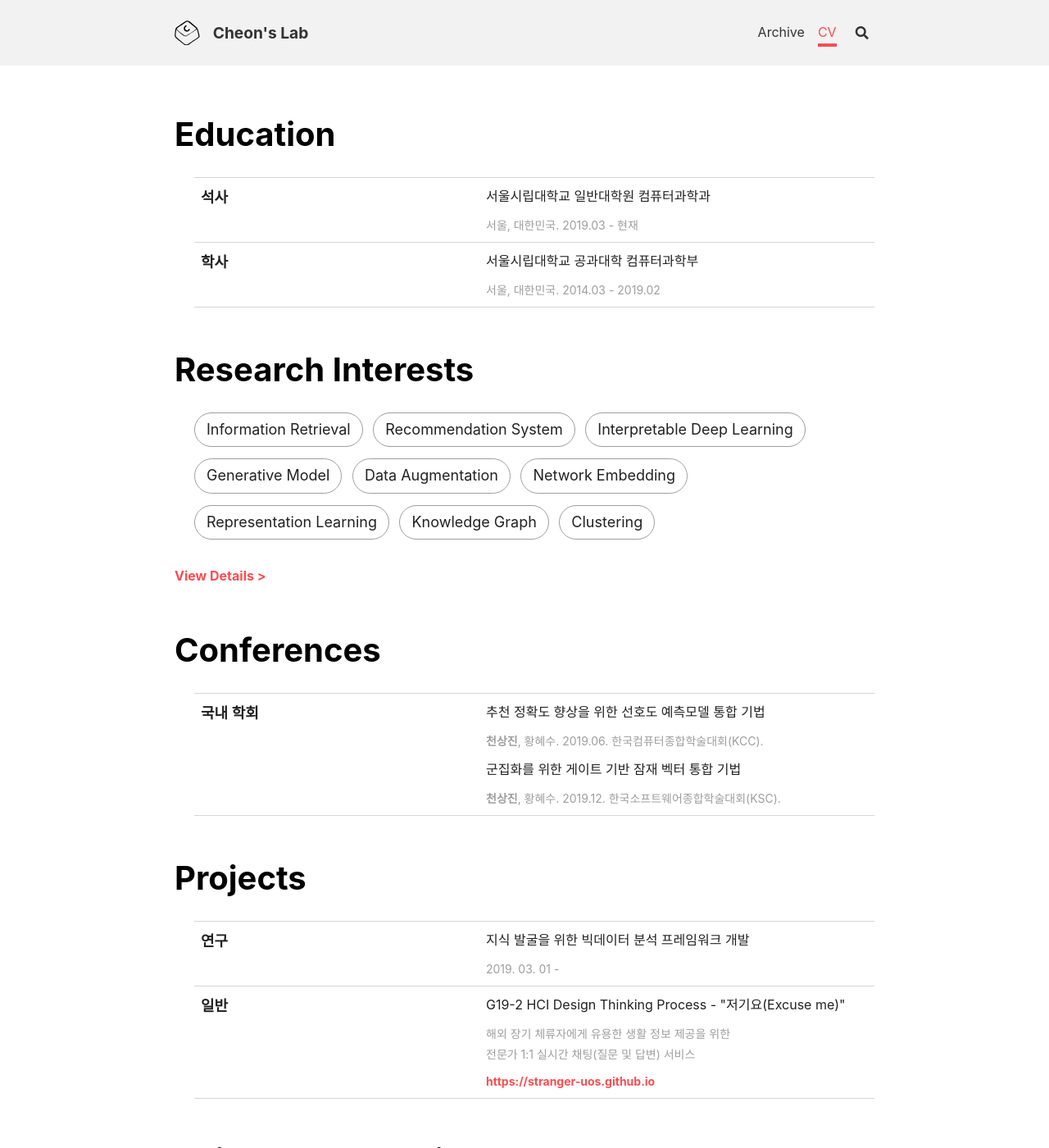
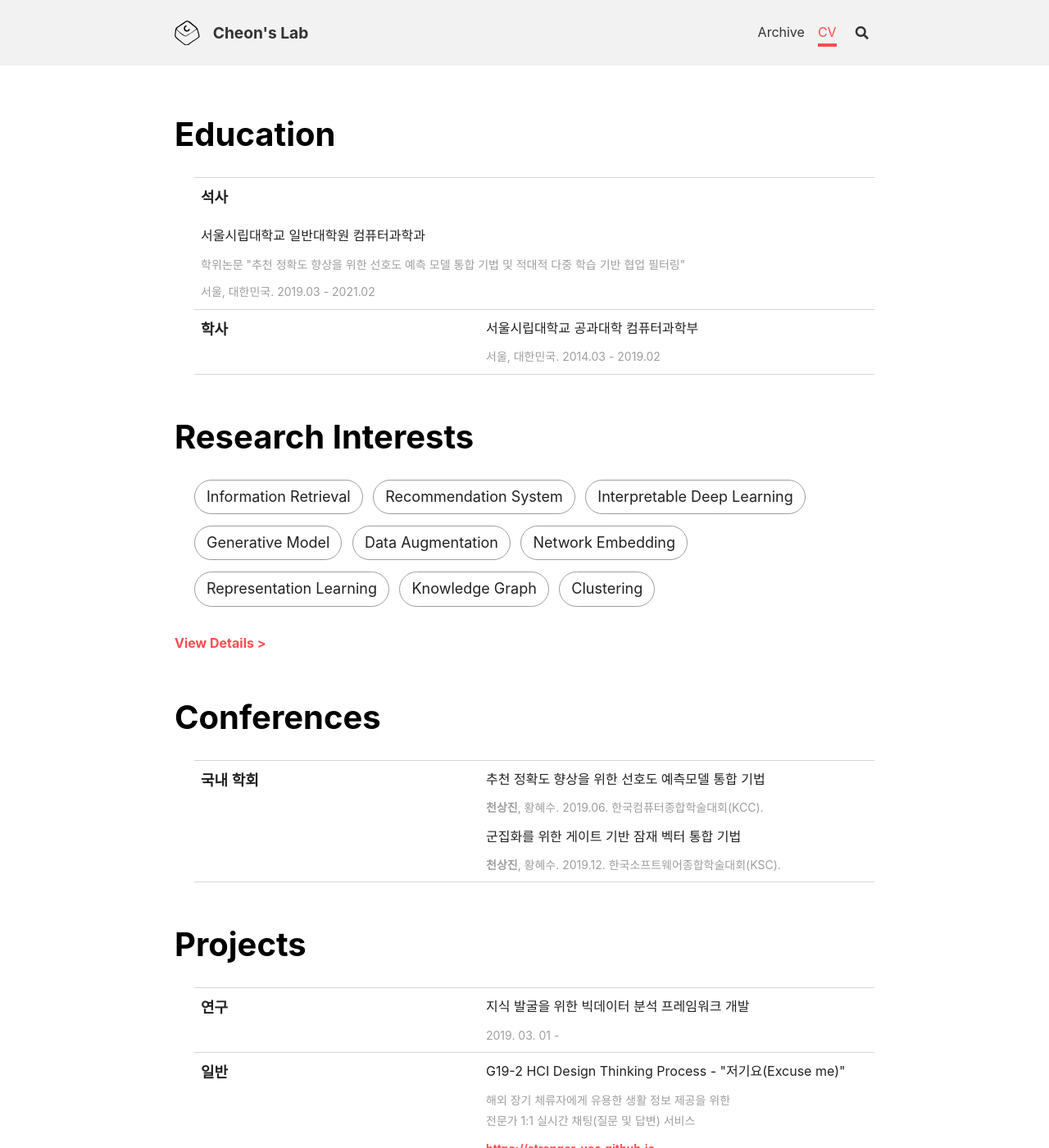
Before and after one commit to cheon-research/cheon-research.github.io, a Jekyll site: the page built from cv.html, in a window 1280 px wide and 1400 px high. Shown: the whole window at 82% size. Built offline with Jekyll 4.4.1, drawn with Linux system fonts in a browser that asks for light colours; nearby versions of some CDN libraries.

Commit message:
Update cv.html

```diff
--- a/cv.html
+++ b/cv.html
@@ -9,7 +9,8 @@ layout: article
             <p class="li_title">석사</p>
             <div class="li_right">
                 <p class="li_main">서울시립대학교 일반대학원 컴퓨터과학과</p>
-                <p class="li_sub">서울, 대한민국. 2019.03 - 현재</p>
+                <p class="li_sub">학위논문 "추천 정확도 향상을 위한 선호도 예측 모델 통합 기법 및 적대적 다중 학습 기반 협업 필터링"</p>
+                <p class="li_sub">서울, 대한민국. 2019.03 - 2021.02</p>
             </div>
         </li>
         <li>
@@ -120,8 +121,8 @@ layout: article
     <ul>
         <li class="cell">Python</li>
         <li class="cell">PyTorch</li>
+        <li class="cell">TensorFlow</li>
         <li class="cell">Keras</li>
-        <li class="cell">TensorFlow</li>
         <li class="cell">React-Native</li>
     </ul>
 </div>
```
